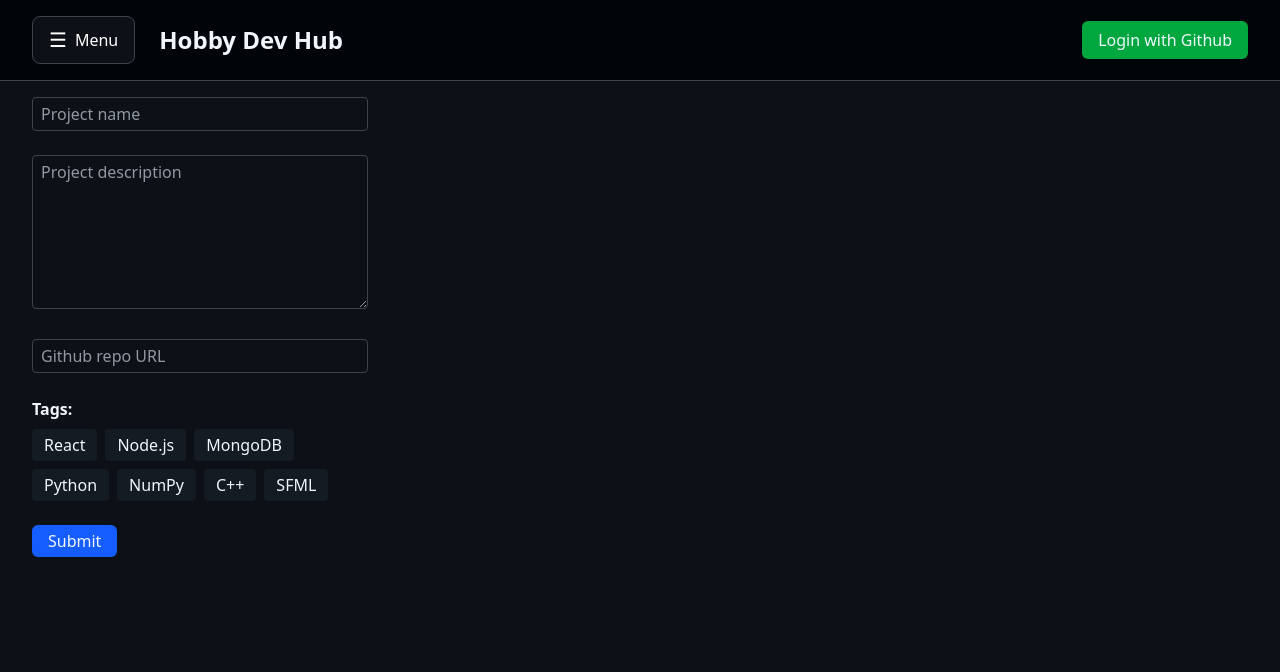
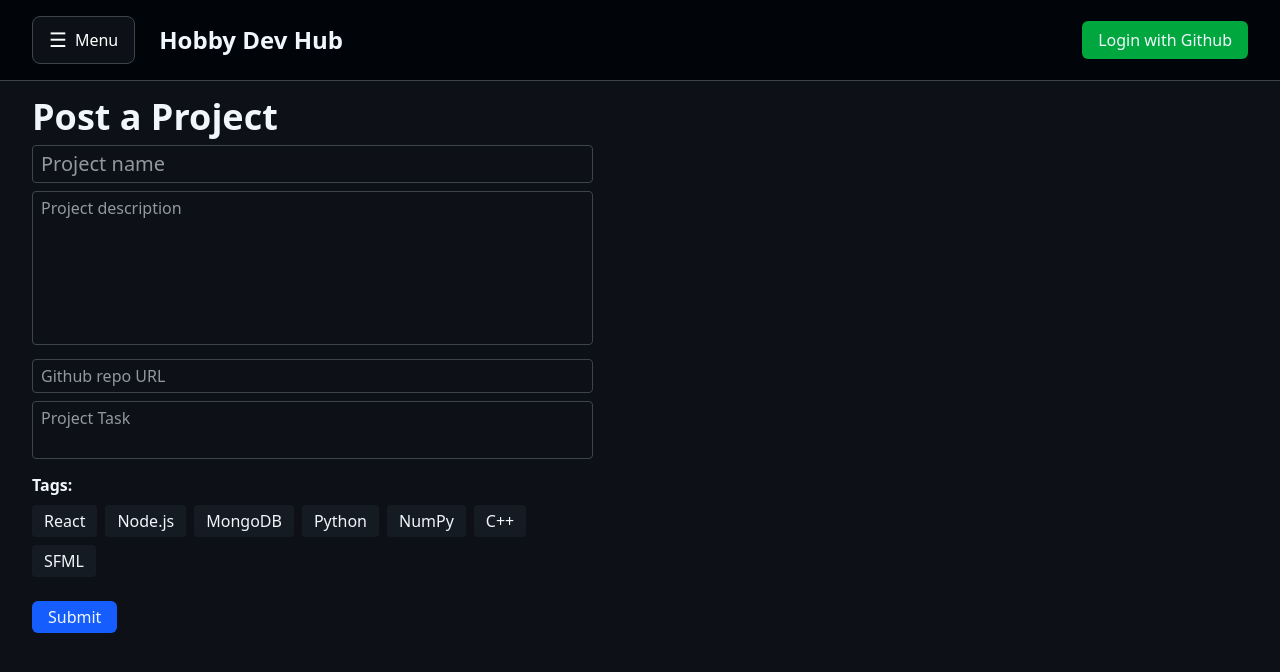
Before and after one commit to daniiltsioma/hobby-dev-hub, a React (Vite) app in the folder frontend/: page /projects/new in a window 1280 px wide. Shown: the top 672 px of the page. Built offline with nearby package versions, Linux system fonts and the light colour scheme; no server answers.

Commit message:
Added tasks and additional styling

```diff
--- a/frontend/src/components/projects/ProjectFilter.tsx
+++ b/frontend/src/components/projects/ProjectFilter.tsx
@@ -43,7 +43,7 @@ export default function ProjectFilter() {
                     {availableTags.map((tag) => (
                         <button
                             key={tag}
-                            className={`px-3 py-1 rounded border-[#3d444d] ${tags.includes(tag) ? "bg-white text-[#151b23]" : "bg-[#151b23]"}`}
+                            className={`px-3 py-1 cursor-pointer rounded border-[#3d444d] ${tags.includes(tag) ? "bg-white text-[#151b23]" : "bg-[#151b23]"}`}
                             onClick={() =>
                                 setTags(tags.includes(tag) ? tags.filter(t => t !== tag) : [...tags, tag])
                             }
--- a/frontend/src/routes/NewProject.tsx
+++ b/frontend/src/routes/NewProject.tsx
@@ -14,7 +14,7 @@ export default function NewProject() {
             githubRepoURL: formData.get("githubRepoURL"),
             technologies: tags,
             applicants: [],
-            task: []
+            task: formData.get("task")
         };
 
         console.log(JSON.stringify(rawFormData));
@@ -39,20 +39,23 @@ export default function NewProject() {
     return (
         <form
             action={createProject}
-            className="w-[400px] flex flex-col items-start px-8 mt-4"
+            className="w-[625px] flex flex-col items-start px-8 mt-4"
         >
-            <label className="w-full mb-2">
+            <div className="font-semibold text-4xl mb-2">
+                Post a Project
+            </div>
+            <label className="w-full mb-2 text-xl">
                 <input
                     name="title"
                     placeholder="Project name"
-                    className="w-full bg-[#0d1117] border border-[#3d444d] placeholder-[#9198a1] focus:outline-[#0969da] focus:outline-offset-0 focus:outline-none px-2 py-1 rounded w-full mb-4"
+                    className="w-full bg-[#0d1117] border border-[#3d444d] placeholder-[#9198a1] focus:outline-[#0969da] focus:outline-offset-0 focus:outline-none px-2 py-1 rounded w-full"
                 />
             </label>
             <label className="w-full mb-2">
                 <textarea
                     name="description"
                     placeholder="Project description"
-                    className="w-full bg-[#0d1117] border border-[#3d444d] placeholder-[#9198a1] focus:outline-[#0969da] focus:outline-offset-0 focus:outline-none px-2 py-1 rounded w-full mb-4"
+                    className="w-full bg-[#0d1117] border border-[#3d444d] placeholder-[#9198a1] focus:outline-[#0969da] focus:outline-offset-0 focus:outline-none px-2 py-1 rounded w-full resize-none"
                     rows={6}
                 ></textarea>
             </label>
@@ -60,8 +63,15 @@ export default function NewProject() {
                 <input
                     name="githubRepoURL"
                     placeholder="Github repo URL"
-                    className="w-full bg-[#0d1117] border border-[#3d444d] placeholder-[#9198a1] focus:outline-[#0969da] focus:outline-offset-0 focus:outline-none px-2 py-1 rounded w-full mb-4"
+                    className="w-full bg-[#0d1117] border border-[#3d444d] placeholder-[#9198a1] focus:outline-[#0969da] focus:outline-offset-0 focus:outline-none px-2 py-1 rounded w-full"
                 ></input>
+            </label>
+            <label className="w-full mb-2">
+                <textarea
+                    name="task"
+                    placeholder="Project Task"
+                    className="w-full bg-[#0d1117] border border-[#3d444d] placeholder-[#9198a1] focus:outline-[#0969da] focus:outline-offset-0 focus:outline-none px-2 py-1 rounded w-full resize-none"
+                ></textarea>
             </label>
 
             <div className="mb-4">
@@ -70,7 +80,7 @@ export default function NewProject() {
                     {availableTags.map((tag) => (
                         <button
                             key={tag}
-                            className={`px-3 py-1 rounded border-[#3d444d] ${tags.includes(tag) ? "bg-white text-[#151b23]" : "bg-[#151b23]"}`}
+                            className={`px-3 py-1 cursor-pointer rounded border-[#3d444d] ${tags.includes(tag) ? "bg-white text-[#151b23]" : "bg-[#151b23]"}`}
                             onClick={(e) => {
                                 e.preventDefault();
                                 setTags(tags.includes(tag) ? tags.filter(t => t !== tag) : [...tags, tag])
```
